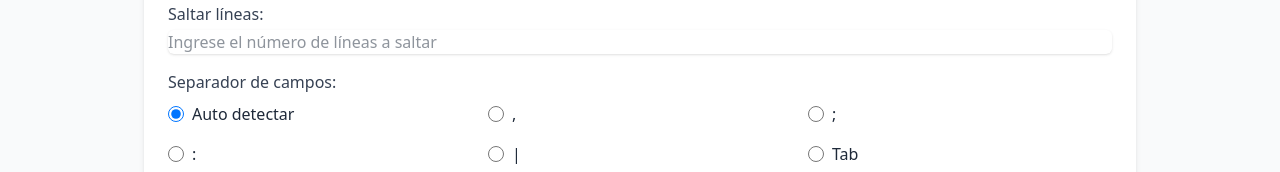
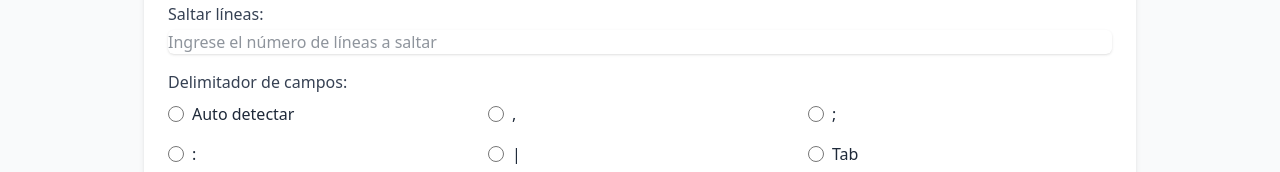
Before and after one commit to Fhernd/proy10_convertidor_csv_sql, a Vue app: page / in a window 1280 px wide. Shown: the part 583-755 px from the top of the page. Built offline with nearby package versions, Linux system fonts and the light colour scheme; the HTML template or start-up script is replaced by a standard one.

Commit message:
Se utiliza la palabra delimitador para referirse al carácter que se encarga de separar los valores o campos de un registro CSV.

```diff
--- a/src/App.vue
+++ b/src/App.vue
@@ -31,7 +31,7 @@
     </header>
 
     <main class="container mx-auto max-w-screen-lg px-4 py-8">
-      <OpcionesEntrada :separador="separador" />
+      <OpcionesEntrada :delimitador="delimitador" />
 
       <OpcionesSGBD />
 
@@ -64,7 +64,7 @@ import SalidaSQL from "./components/SalidaSQL.vue";
 
 import { csvUtils } from '@/utils';
 
-const separador = ref("auto");
+const delimitador = ref("auto");
 const contenidoCsv = ref("");
 
 const evaluarContenidoCsv = () => {
@@ -78,7 +78,7 @@ const evaluarContenidoCsv = () => {
       if (results.errors.length > 0) {
         console.error("Errores en el contenido CSV:", results.errors);
       } else {
-        separador.value = csvUtils.detectarDelimitador(contenidoCsv.value);
+        delimitador.value = csvUtils.detectarDelimitador(contenidoCsv.value);
         console.log("Contenido CSV válido:", results.data);
       }
     }
--- a/src/components/OpcionesEntrada.vue
+++ b/src/components/OpcionesEntrada.vue
@@ -28,41 +28,41 @@
 
     <!-- Grupo de Radio Buttons: Separador de campos -->
     <div class="mb-4">
-      <label class="block text-gray-700 font-medium mb-2">Separador de campos:</label>
+      <label class="block text-gray-700 font-medium mb-2">Delimitador de campos:</label>
       <div class="grid grid-cols-3 gap-4">
         <!-- Radios (iguales a la versión anterior) -->
         <label class="flex items-center space-x-2">
-          <input type="radio" value="auto" v-model="params.separador"
+          <input type="radio" value="auto" v-model="params.delimitador"
             class="h-4 w-4 text-blue-600 border-gray-300 focus:ring focus:ring-blue-200" />
           <span>Auto detectar</span>
         </label>
         <label class="flex items-center space-x-2">
-          <input type="radio" value="," v-model="params.separador"
+          <input type="radio" value="," v-model="params.delimitador"
             class="h-4 w-4 text-blue-600 border-gray-300 focus:ring focus:ring-blue-200" />
           <span>,</span>
         </label>
         <label class="flex items-center space-x-2">
-          <input type="radio" value=";" v-model="params.separador"
+          <input type="radio" value=";" v-model="params.delimitador"
             class="h-4 w-4 text-blue-600 border-gray-300 focus:ring focus:ring-blue-200" />
           <span>;</span>
         </label>
         <label class="flex items-center space-x-2">
-          <input type="radio" value=":" v-model="params.separador"
+          <input type="radio" value=":" v-model="params.delimitador"
             class="h-4 w-4 text-blue-600 border-gray-300 focus:ring focus:ring-blue-200" />
           <span>:</span>
         </label>
         <label class="flex items-center space-x-2">
-          <input type="radio" value="|" v-model="params.separador"
+          <input type="radio" value="|" v-model="params.delimitador"
             class="h-4 w-4 text-blue-600 border-gray-300 focus:ring focus:ring-blue-200" />
           <span>|</span>
         </label>
         <label class="flex items-center space-x-2">
-          <input type="radio" value="Tab" v-model="params.separador"
+          <input type="radio" value="Tab" v-model="params.delimitador"
             class="h-4 w-4 text-blue-600 border-gray-300 focus:ring focus:ring-blue-200" />
           <span>Tab</span>
         </label>
         <label class="flex items-center space-x-2">
-          <input type="radio" value="^" v-model="params.separador"
+          <input type="radio" value="^" v-model="params.delimitador"
             class="h-4 w-4 text-blue-600 border-gray-300 focus:ring focus:ring-blue-200" />
           <span>^</span>
         </label>
@@ -81,7 +81,7 @@
 import { ref, watch, defineProps } from 'vue';
 
 const props = defineProps({
-  separador: {
+  delimitador: {
     type: String,
     default: ','
   }
@@ -91,11 +91,11 @@ const params = ref({
   firstRowHeaders: false,
   limitLines: null,
   skipLines: null,
-  separador: props.separador,
+  separador: props.delimitador,
 });
 
-watch(() => props.separador, (newVal) => {
-  params.value.separador = newVal;
+watch(() => props.delimitador, (newVal) => {
+  params.value.delimitador = newVal;
 });
 
 const submitParams = () => {
```
